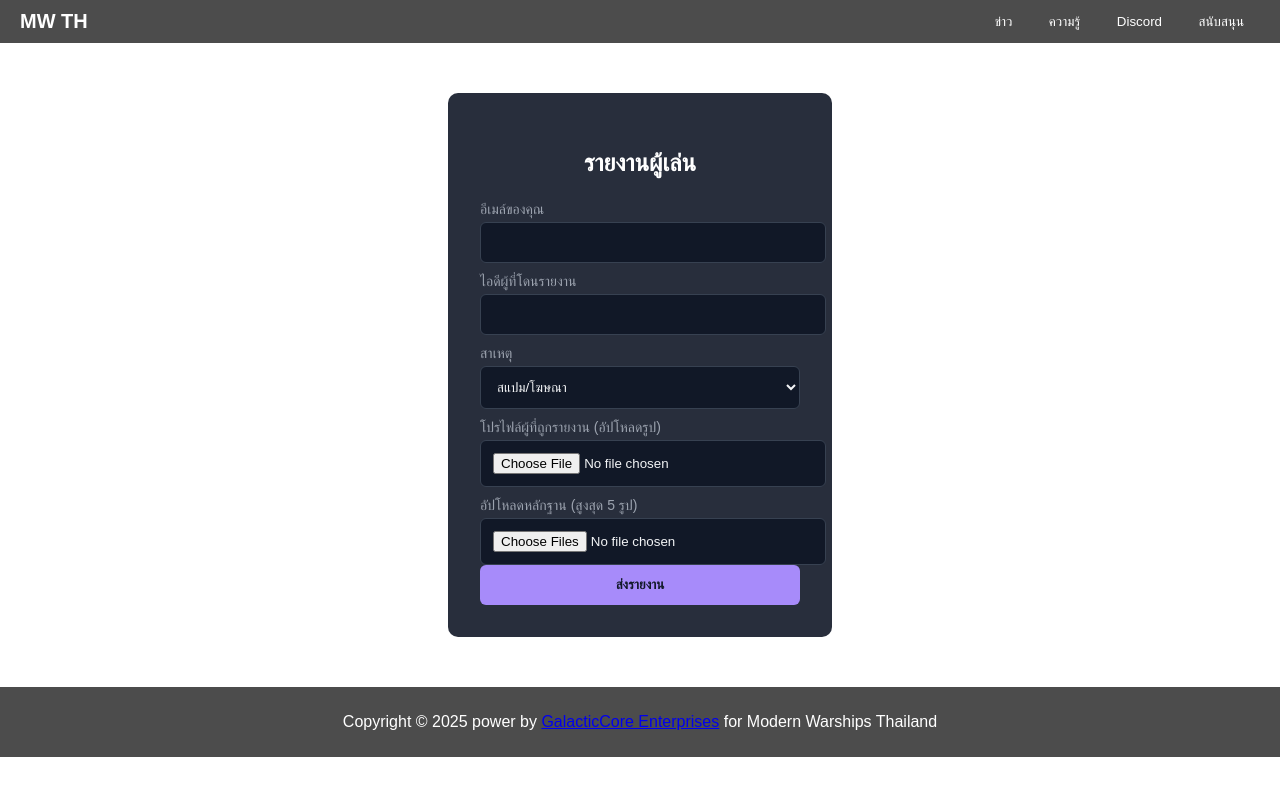
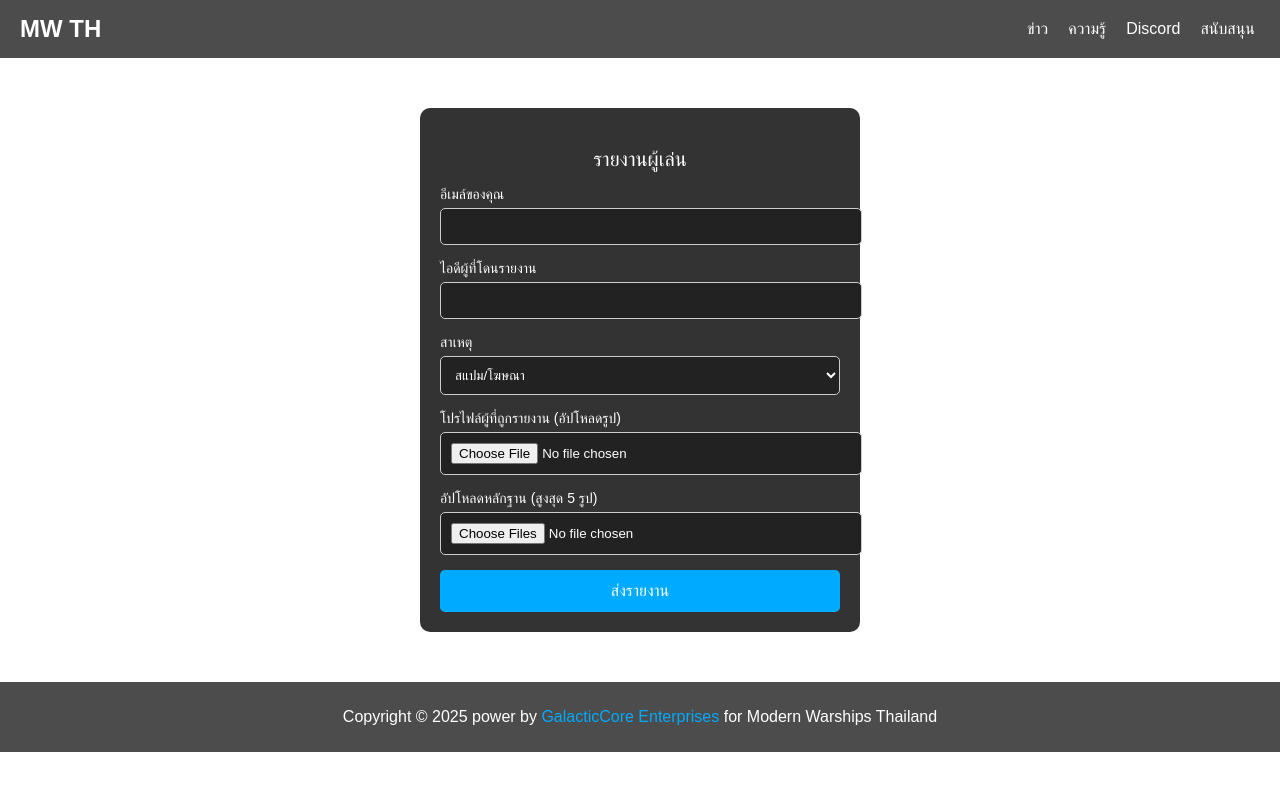
Before and after one commit to choknt/reportwebmwt, a plain HTML site: page index.html in a window 1280 px wide. Drawn offline with Linux system fonts and the light colour scheme.

Commit message:
Update style.css

```diff
--- a/style.css
+++ b/style.css
@@ -1,98 +1,145 @@
+/* ตั้งค่าพื้นฐาน */
 body {
     font-family: Arial, sans-serif;
     margin: 0;
     padding: 0;
+    background: url('img/background' + Math.floor(Math.random() * 5) + '.jpg') no-repeat center center fixed;
     background-size: cover;
-    background-position: center;
-    text-align: center;
     color: #fff;
 }
 
-/* Header */
+/* ส่วนหัว */
 header {
     display: flex;
     justify-content: space-between;
     align-items: center;
-    padding: 10px 20px;
     background: rgba(0, 0, 0, 0.7);
+    padding: 15px 20px;
+    flex-wrap: wrap;
 }
 
 .logo {
-    font-size: 20px;
+    font-size: 24px;
     font-weight: bold;
 }
 
+nav {
+    display: flex;
+    flex-wrap: wrap;
+    gap: 10px;
+}
+
 nav button {
-    background: transparent;
+    background: none;
     border: none;
     color: white;
-    margin: 0 10px;
+    font-size: 16px;
     cursor: pointer;
+    padding: 5px;
 }
 
-/* Form Container */
+nav button:hover {
+    text-decoration: underline;
+}
+
+/* กล่องแบบฟอร์ม */
 .form-container {
-    width: 320px;
+    width: 90%;
+    max-width: 400px;
     margin: 50px auto;
-    padding: 2rem;
-    background-color: rgba(17, 24, 39, 0.9);
+    padding: 20px;
+    background: rgba(0, 0, 0, 0.8);
     border-radius: 10px;
+    box-shadow: 0px 0px 10px rgba(255, 255, 255, 0.2);
 }
 
 .title {
     text-align: center;
-    font-size: 1.5rem;
-    font-weight: 700;
+    font-size: 20px;
+    margin-bottom: 15px;
 }
 
 .input-group {
-    margin-top: 10px;
-    font-size: 0.875rem;
-    text-align: left;
+    margin-bottom: 15px;
 }
 
 .input-group label {
     display: block;
-    margin-bottom: 4px;
-    color: rgba(156, 163, 175, 1);
+    margin-bottom: 5px;
+    font-size: 14px;
 }
 
-.input-group input, .input-group select {
+.input-group input,
+.input-group select {
     width: 100%;
-    padding: 0.75rem;
-    border-radius: 0.375rem;
-    border: 1px solid rgba(55, 65, 81, 1);
-    background-color: rgba(17, 24, 39, 1);
-    color: rgba(243, 244, 246, 1);
+    padding: 10px;
+    border-radius: 5px;
+    border: 1px solid #ccc;
+    background: #222;
+    color: white;
 }
 
-.input-group input:focus, .input-group select:focus {
-    border-color: rgba(167, 139, 250, 1);
-}
-
-/* Submit Button */
-.sign {
+/* ปุ่มส่ง */
+button.sign {
     width: 100%;
-    background-color: rgba(167, 139, 250, 1);
-    padding: 0.75rem;
-    text-align: center;
-    color: rgba(17, 24, 39, 1);
+    padding: 12px;
+    background: #00aaff;
     border: none;
-    border-radius: 0.375rem;
-    font-weight: 600;
+    border-radius: 5px;
+    color: white;
+    font-size: 16px;
     cursor: pointer;
 }
 
-/* Thank You Message */
-#thankYouMessage {
-    margin-top: 20px;
-    font-size: 1rem;
-    color: rgba(167, 139, 250, 1);
+button.sign:hover {
+    background: #0088cc;
 }
 
-/* Footer */
+/* ข้อความขอบคุณ */
+#thankYouMessage {
+    text-align: center;
+    font-size: 14px;
+    color: #00ff00;
+    margin-top: 15px;
+}
+
+/* ส่วนท้าย */
 footer {
-    margin-top: 20px;
+    text-align: center;
+    margin-top: 50px;
     padding: 10px;
     background: rgba(0, 0, 0, 0.7);
 }
+
+footer a {
+    color: #00aaff;
+    text-decoration: none;
+}
+
+footer a:hover {
+    text-decoration: underline;
+}
+
+/* ปรับให้รองรับมือถือ */
+@media screen and (max-width: 600px) {
+    header {
+        flex-direction: column;
+        align-items: center;
+        text-align: center;
+    }
+
+    nav {
+        flex-direction: column;
+        width: 100%;
+    }
+
+    nav button {
+        width: 100%;
+        padding: 10px;
+    }
+
+    .form-container {
+        width: 95%;
+        padding: 15px;
+    }
+}
```
